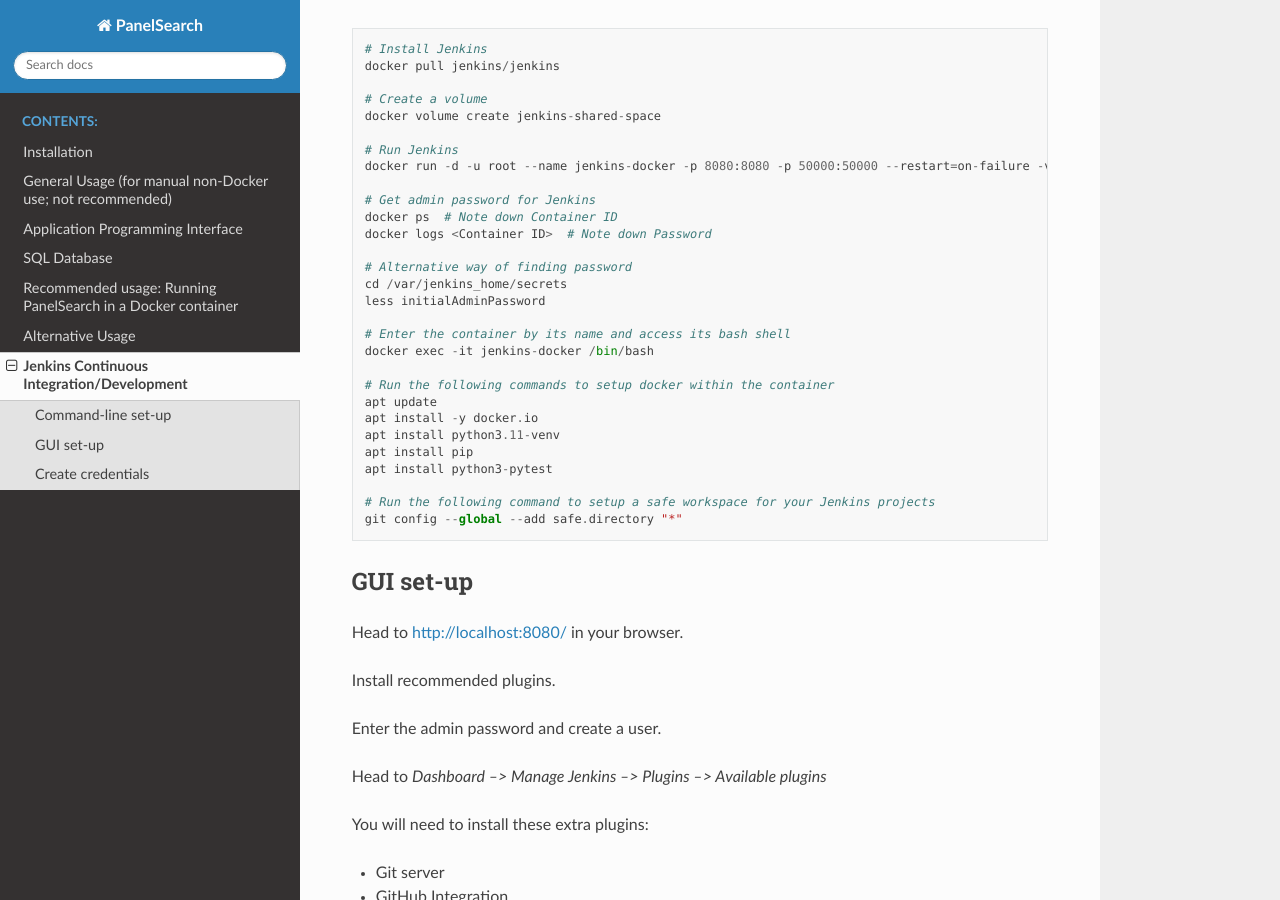
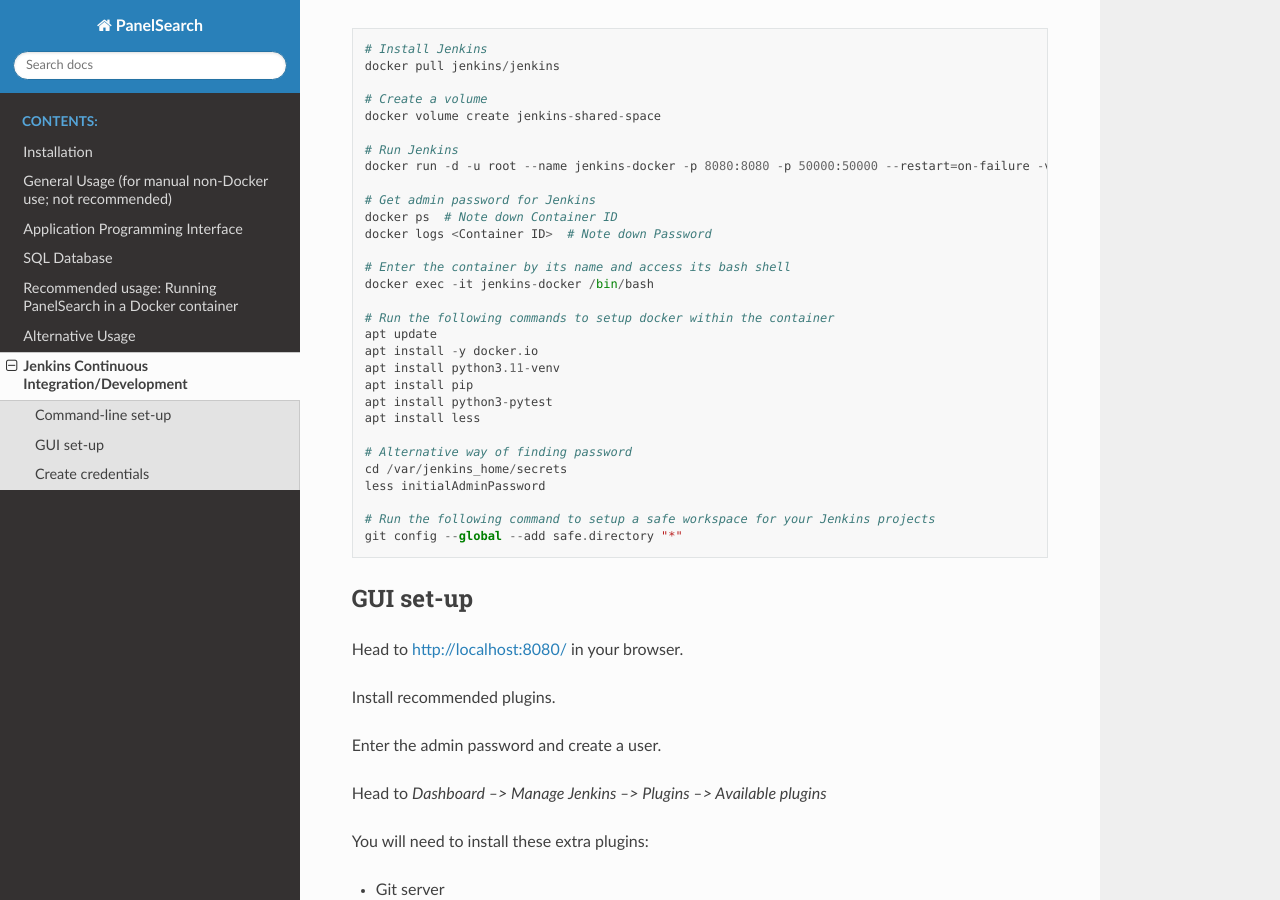
Before and after one commit to isabelrem/2023-Software-Development-Assessment, a Sphinx documentation site: the page built from docs/source/jenkins.rst, in a window 1280 px wide and 900 px high, scrolled down 380 px. Built offline with Sphinx 7.4.7 and the Read the Docs theme 2.0.0, drawn with Linux system fonts in a browser that asks for light colours; pages that are not in the unit, such as notebooks, are missing from menus; some of the changed lines change nothing that is shown.

Commit message:
edited docs

```diff
--- a/docs/source/jenkins.rst
+++ b/docs/source/jenkins.rst
@@ -22,10 +22,6 @@
   docker ps  # Note down Container ID
   docker logs <Container ID>  # Note down Password
 
-  # Alternative way of finding password
-  cd /var/jenkins_home/secrets
-  less initialAdminPassword
-
   # Enter the container by its name and access its bash shell
   docker exec -it jenkins-docker /bin/bash
 
@@ -35,6 +31,11 @@
   apt install python3.11-venv
   apt install pip
   apt install python3-pytest
+  apt install less
+
+  # Alternative way of finding password
+  cd /var/jenkins_home/secrets
+  less initialAdminPassword
 
   # Run the following command to setup a safe workspace for your Jenkins projects
   git config --global --add safe.directory "*"
```
